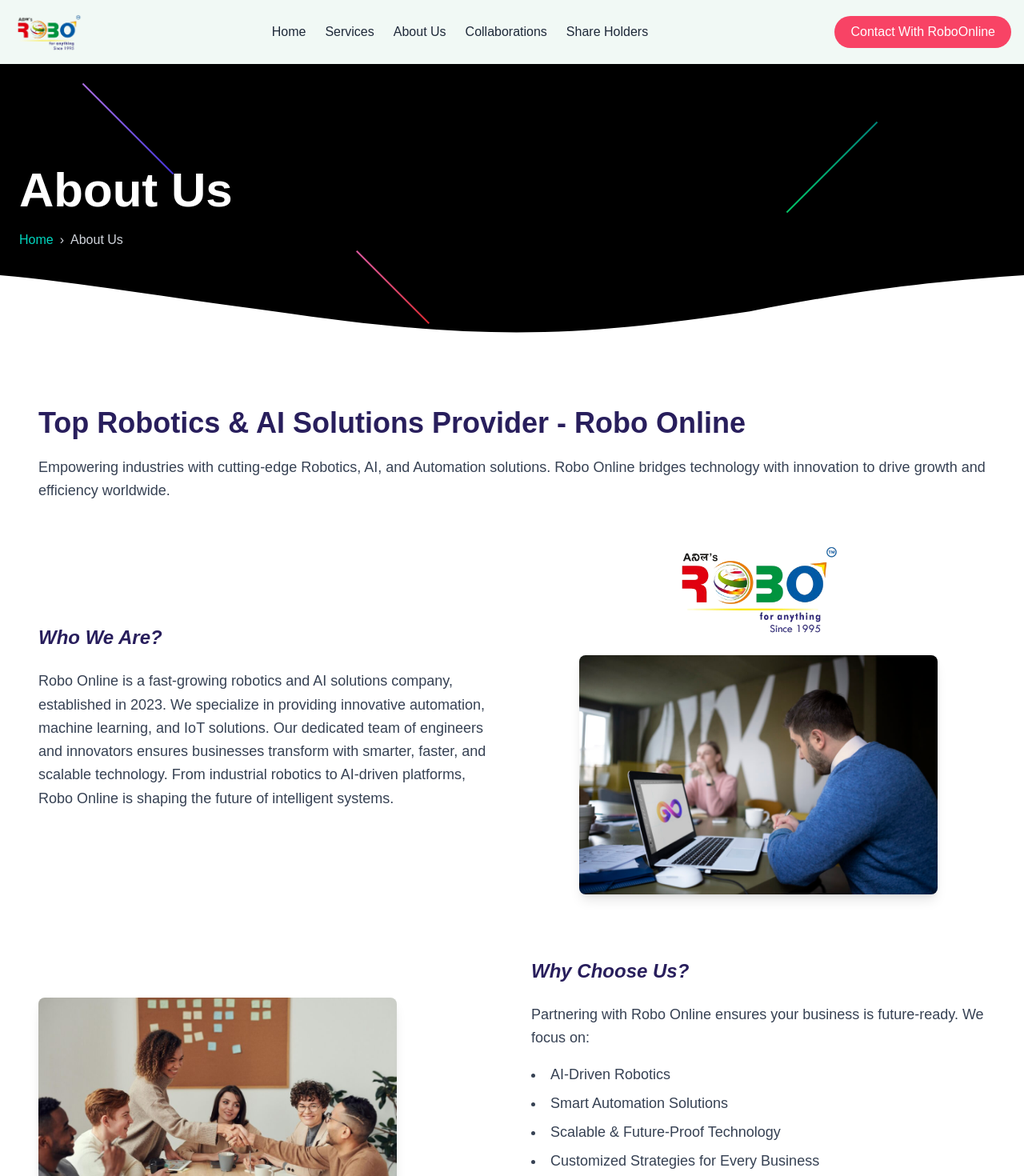
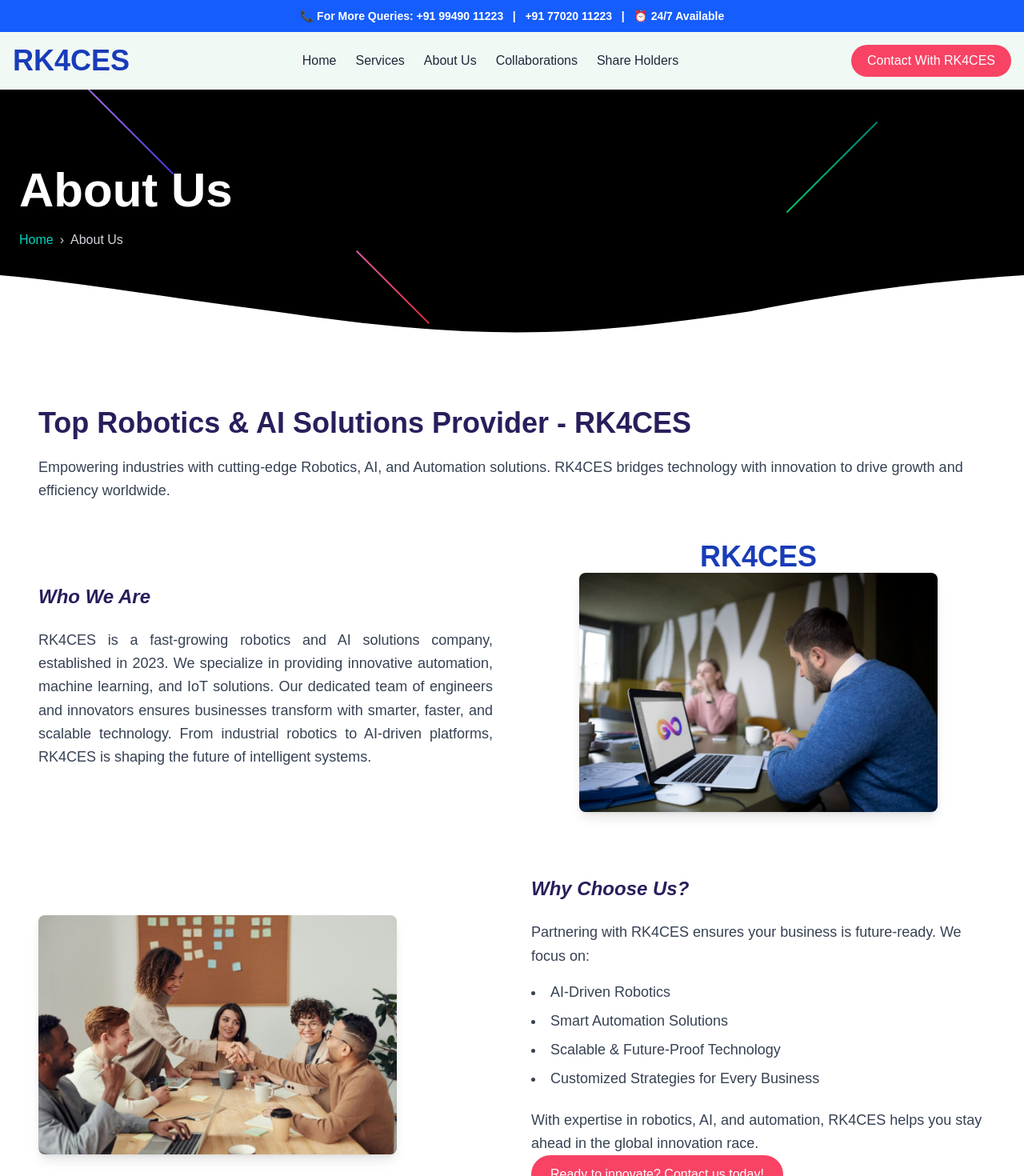
Before and after one commit to varalakshmi-ngs/aneelsir, a Next.js app: page /aboutus in a window 1280 px wide. Shown: the top 1470 px of the page at 80% size. Built offline with nearby package versions, Linux system fonts and the light colour scheme.

Commit message:
ui changes

```diff
--- a/components/aboutus/AboutUsSection.jsx
+++ b/components/aboutus/AboutUsSection.jsx
@@ -9,11 +9,11 @@
       {/* Main Content */}
       <div className="max-w-7xl mx-auto py-10 sm:py-16 px-4 sm:px-6 md:px-12">
         <h1 className="text-2xl sm:text-2xl md:text-4xl font-bold text-[#281E5C] leading-snug">
-          Top Robotics & AI Solutions Provider - Robo Online
+          Top Robotics & AI Solutions Provider - RK4CES
         </h1>
         <p className="mt-3 sm:mt-4 text-base sm:text-lg text-gray-700 leading-relaxed">
           Empowering industries with cutting-edge Robotics, AI, and Automation
-          solutions. Robo Online bridges technology with innovation to drive
+          solutions. RK4CES bridges technology with innovation to drive
           growth and efficiency worldwide.
         </p>
 
@@ -26,24 +26,25 @@
             viewport={{ once: true }}
           >
             <h3 className="text-lg sm:text-xl md:text-2xl font-semibold text-[#281E5C] italic">
-              Who We Are?
+              Who We Are
             </h3>
-            <p className="mt-4 sm:mt-6 text-sm sm:text-base md:text-lg text-gray-700 leading-relaxed">
-              Robo Online is a fast-growing robotics and AI solutions company,
+            <p className="mt-4 sm:mt-6 text-sm sm:text-base md:text-lg text-gray-700 leading-relaxed text-justify">
+              RK4CES is a fast-growing robotics and AI solutions company,
               established in 2023. We specialize in providing innovative
               automation, machine learning, and IoT solutions. Our dedicated team
               of engineers and innovators ensures businesses transform with
               smarter, faster, and scalable technology. From industrial robotics
-              to AI-driven platforms, Robo Online is shaping the future of
+              to AI-driven platforms, RK4CES is shaping the future of
               intelligent systems.
             </p>
           </motion.div>
           <div className="flex flex-col items-center">
-            <img
+            {/* <img
               src="/images/Logo-removebg-preview1 (1).png"
-              alt="Robo Online Logo"
+              alt="RK4CES Logo"
               className="w-36 sm:w-44 md:w-56 mb-4 sm:mb-6"
-            />
+            /> */}
+            <span className="text-4xl font-bold text-blue-800 hover:animate-grow transition-transform duration-300 hover:scale-110">RK4CES</span>
             <img
               src="/images/img1.jpg"
               alt="Robotics innovation"
@@ -71,7 +72,7 @@
               Why Choose Us?
             </h3>
             <p className="mt-4 sm:mt-6 text-sm sm:text-base md:text-lg text-gray-700 leading-relaxed">
-              Partnering with Robo Online ensures your business is future-ready.
+              Partnering with RK4CES ensures your business is future-ready.
               We focus on:
             </p>
             <ul className="list-disc list-inside mt-3 sm:mt-4 text-sm sm:text-base md:text-lg text-gray-700 space-y-2">
@@ -81,7 +82,7 @@
               <li>Customized Strategies for Every Business</li>
             </ul>
             <p className="mt-4 sm:mt-6 text-sm sm:text-base md:text-lg text-gray-700 leading-relaxed">
-              With expertise in robotics, AI, and automation, Robo Online helps
+              With expertise in robotics, AI, and automation, RK4CES helps
               you stay ahead in the global innovation race.
             </p>
              <CustomButton
--- a/components/aboutus/TeamSection.jsx
+++ b/components/aboutus/TeamSection.jsx
@@ -5,7 +5,7 @@
 export default function TeamSection() {
   const teamMembers = [
     {
-      name: "Bhargav Sai",
+      name: "Lion. Aneel Stevenson Jangam",
       role: "Founder",
       image: "/images/Anil-1-683x1024.jpg",
       linkedin: "https://www.linkedin.com/in/example1",
@@ -41,14 +41,14 @@
             />
             <h3 className="mt-6 text-xl font-bold text-gray-900">{member.name}</h3>
             <p className="text-gray-600">{member.role}</p>
-            <a
+            {/* <a
               href={member.linkedin}
               target="_blank"
               rel="noopener noreferrer"
               className="mt-3 inline-block text-[#281E5C] hover:text-[#1f1647] transition"
             >
               <Linkedin size={24} />
-            </a>
+            </a> */}
           </div>
         ))}
       </div>
--- a/components/contact/ContactSection.jsx
+++ b/components/contact/ContactSection.jsx
@@ -55,7 +55,7 @@
             className="text-gray-600 mt-4 max-w-lg"
             variants={itemVariants}
           >
-            At RoboOnline, we’re here to support you—whether it’s IT services,
+            At RK4CES, we’re here to support you—whether it’s IT services,
             corporate solutions, or NRI support. Reach out to us and let’s make
             your journey seamless.
           </motion.p>
--- a/components/home/AboutRoboOnline.jsx
+++ b/components/home/AboutRoboOnline.jsx
@@ -40,7 +40,7 @@
           className="text-[#281E5C]  font-medium"
           variants={lineVariants}
         >
-          About Robo Online
+         // About RK4CES
         </motion.p>
 
         <motion.h1
@@ -51,7 +51,7 @@
           <span className="text-[#281E5C]">of Your Problems Carefully</span>
         </motion.h1>
 
-        <motion.p className="text-gray-600" variants={lineVariants}>
+        <motion.p className="text-gray-600 text-justify" variants={lineVariants}>
           Offering comprehensive solutions in IT services, Corporate services,
           and NRI services, our company ensures seamless integration of
           technology and expertise. We empower businesses with innovative IT
@@ -101,7 +101,7 @@
       >
         <Image
           src="/images/Anil-1-683x1024.jpg"
-          alt="Robo Online Illustration"
+          alt="RK4CES Illustration"
           width={500}
           height={500}
           className="w-full max-w-xs sm:max-w-sm md:max-w-md lg:max-w-lg h-auto rounded-lg shadow-lg object-cover"
--- a/components/home/CreativeHeroSection.jsx
+++ b/components/home/CreativeHeroSection.jsx
@@ -10,7 +10,7 @@
   ];
 
   const subHeadingLines = [
-     "RoboOnline transforms ideas into powerful digital solutions.",
+     "RK4CES transforms ideas into powerful digital solutions.",
     "We help brands grow with AI-driven strategies, automation, and creative design."
   ];
 
@@ -76,7 +76,7 @@
         {/* Call-to-Action Button */}
         <motion.div variants={item}>
          <CustomButton
-            text="Get Started with RoboOnline"
+            text="Get Started with RK4CES"
             href="/contact"
             bgColor="bg-[#F84365]"
             hoverColor="hover:bg-[#CC334E]"
--- a/components/home/Service.jsx
+++ b/components/home/Service.jsx
@@ -9,7 +9,7 @@
     {
       title: "IT Services",
       description:
-        "From software development to cloud solutions, RoboOnline delivers cutting-edge IT services that drive innovation and growth for your business.",
+        "From software development to cloud solutions, RK4CES delivers cutting-edge IT services that drive innovation and growth for your business.",
       image: "/images/itservises.jpeg",
       bgColor: "bg-blue-100",
     },
@@ -40,7 +40,7 @@
     <section className="py-12 px-4 ">
       <h2 className="text-4xl font-bold text-[#281E5C]  text-center mb-4">Our Services</h2>
       <p className="text-center text-gray-700 mb-12 max-w-2xl mx-auto">
-        At RoboOnline, we provide a complete suite of services to support businesses,
+        At RK4CES, we provide a complete suite of services to support businesses,
         professionals, and NRIs with IT, corporate, legal, and consulting solutions.
       </p>
 
@@ -72,6 +72,7 @@
               description={service.description}
               image={service.image}
               bgColor={service.bgColor}
+              className="h-full"
             />
           </motion.div>
         ))}
--- a/layout/Header.jsx
+++ b/layout/Header.jsx
@@ -17,15 +17,21 @@
 
   return (
     <header className="fixed top-0 left-0 w-full bg-[#f1f9f5] shadow-md z-50 ">
+      <div className="bg-blue-600 h-10 flex items-center justify-center">
+        <span className="text-white text-sm font-bold">
+          📞 For More Queries: +91 99490 11223 &nbsp; | &nbsp; +91 77020 11223 &nbsp; | &nbsp; ⏰ 24/7 Available
+        </span>
+      </div>
       <div className="max-w-7xl mx-auto flex items-center justify-between px-4 py-3 md:py-4">
 
         {/* Logo */}
         <Link href="/" className="flex items-center space-x-2">
-          <img
+          {/* <img
             src="/images/Logo-removebg-preview1 (1).png"
             alt="Logo"
             className="h-12 w-auto"
-          />
+          /> */}
+          <span className="text-4xl font-bold text-blue-800 hover:animate-grow transition-transform duration-300 hover:scale-110">RK4CES</span>
         </Link>
 
         {/* Desktop Nav */}
@@ -64,7 +70,7 @@
             href="/contact"
             className="px-5 py-2 bg-[#F84365] text-white rounded-full hover:bg-[#CC334E] transition"
           >
-            Contact With RoboOnline
+            Contact With RK4CES
           </Link>
         </div>
 
@@ -113,7 +119,7 @@
               className="mt-3 px-5 py-2 bg-[#F84365] text-white rounded-full hover:bg-[#CC334E] transition text-center"
               onClick={() => setIsOpen(false)}
             >
-              Contact With RoboOnline
+              Contact With RK4CES
             </Link>
           </nav>
         </div>
--- a/src/app/layout.js
+++ b/src/app/layout.js
@@ -14,7 +14,7 @@
 });
 
 export const metadata = {
-  title: "RoboOnline",
+  title: "RK4CES",
   description: "Generated by create next app",
 };
 
```
Also changed, not shown: components/contact/InquirySection.jsx (+5 -5 lines), layout/Footer.jsx (+6 -4 lines), utils/ServiceCard.jsx (+17 -4 lines).
